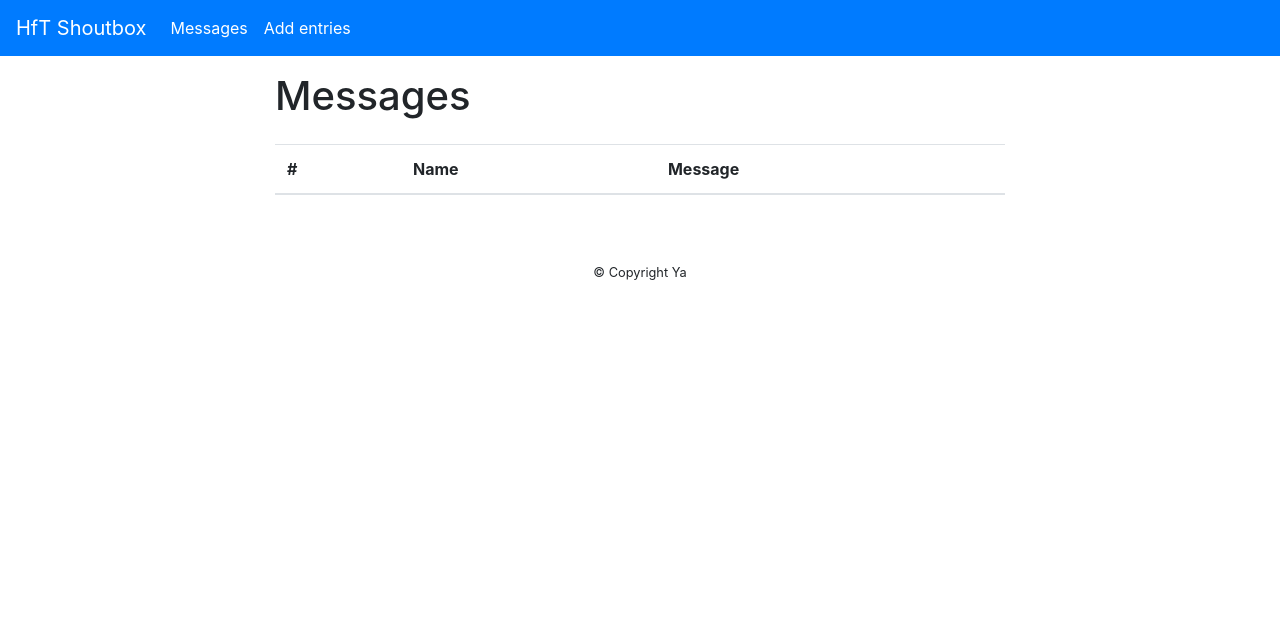
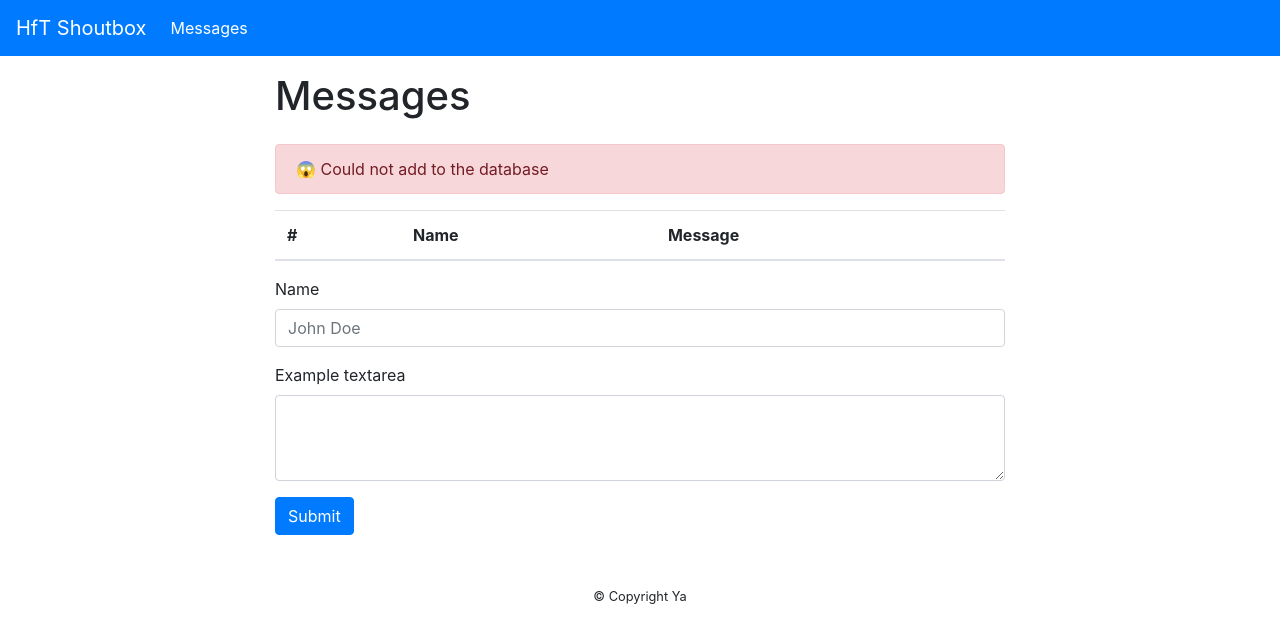
Before and after one commit to Anime-is-real/hft-asgmt-js-async-stepot, a Node server app: template views/pages/index.ejs in a window 1280 px wide. Shown: the top 643 px of the page. Run offline with Node 20, Linux system fonts and the light colour scheme; the template is opened without the code that fills it, so the values that code supplies are empty; some libraries are stand-ins or nearby versions.

Commit message:
Merge add-entry with index

```diff
--- a/views/pages/index.ejs
+++ b/views/pages/index.ejs
@@ -9,6 +9,17 @@
       <div class="row justify-content-center">
         <div class="col-xs-12 col-sm-8">
             <h1 class="hft-sb-title display-5">Messages</h1>
+        </div>
+      </div>
+      <div class="row justify-content-center">
+        <div class="col-xs-12 col-sm-8">
+          <div id="hft-shoutbox-alert" class="alert alert-danger d-none" role="alert">
+            😱 THERE ARE NOT ENOUGH CHARS IN YOUR FORM FIELDS
+          </div>
+
+          <div id="hft-shoutbox-alert" class="alert alert-danger <%= success ? 'd-none' : undefined  %>" role="alert">
+            😱 Could not add to the database
+          </div>
         </div>
       </div>
       <div class="row justify-content-center">
@@ -33,6 +44,21 @@
           </table>
         </div>
       </div>
+      <div class="row justify-content-center">
+        <div class="col-xs-12 col-sm-8">
+          <form id="hft-shoutbox-form" method="post">
+            <div class="form-group">
+              <label for="hft-shoutbox-form-input-name">Name</label>
+              <input type="text" name="username" class="form-control" id="hft-shoutbox-form-input-name" placeholder="John Doe">
+            </div>
+            <div class="form-group">
+              <label for="hft-shoutbox-form-input-text">Example textarea</label>
+              <textarea class="form-control" name="message" id="hft-shoutbox-form-textarea" rows="3"></textarea>
+            </div>
+            <button id="hft-shoutbox-form-submit" type="submit" class="btn btn-primary">Submit</button>
+          </form>
+        </div>
+      </div>
     </div>
   <footer>
       <% include ../partials/footer %>
--- a/views/partials/nav.ejs
+++ b/views/partials/nav.ejs
@@ -8,9 +8,6 @@
       <li class="nav-item <%= active === 'index' ? 'active' : undefined  %>">
         <a class="nav-link" href="/">Messages<span class="sr-only">(current)</span></a>
       </li>
-      <li class="nav-item <%= active === 'index' ? 'active' : undefined  %>">
-        <a class="nav-link" href="/add-entry">Add entries<span class="sr-only">(current)</span></a>
-      </li>
     </ul>
   </div>
 </nav>
```
Also changed, not shown: views/pages/add-entry.ejs (deleted, +0 -46 lines), README.md.
